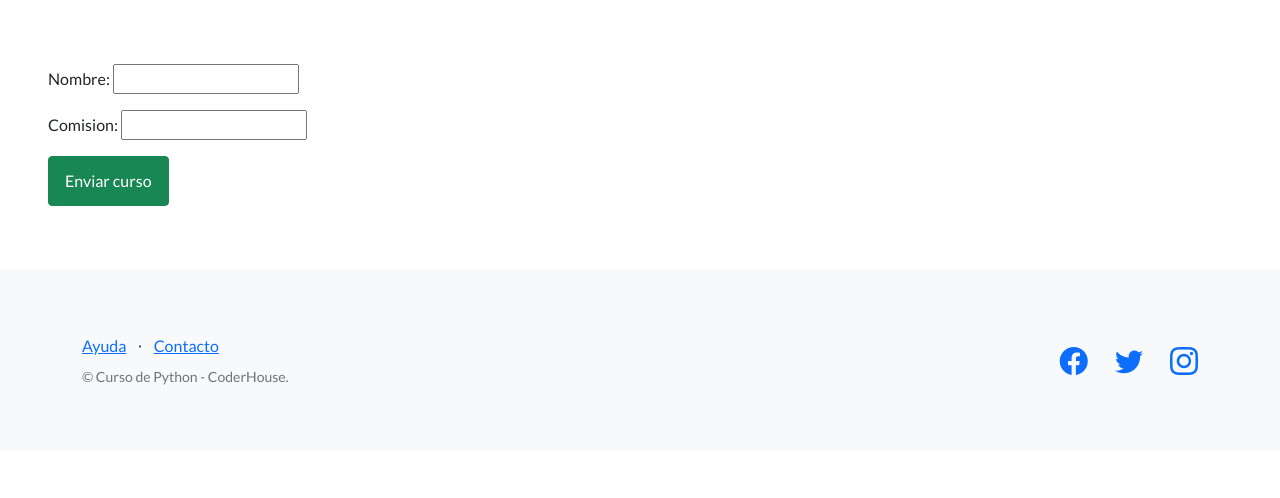
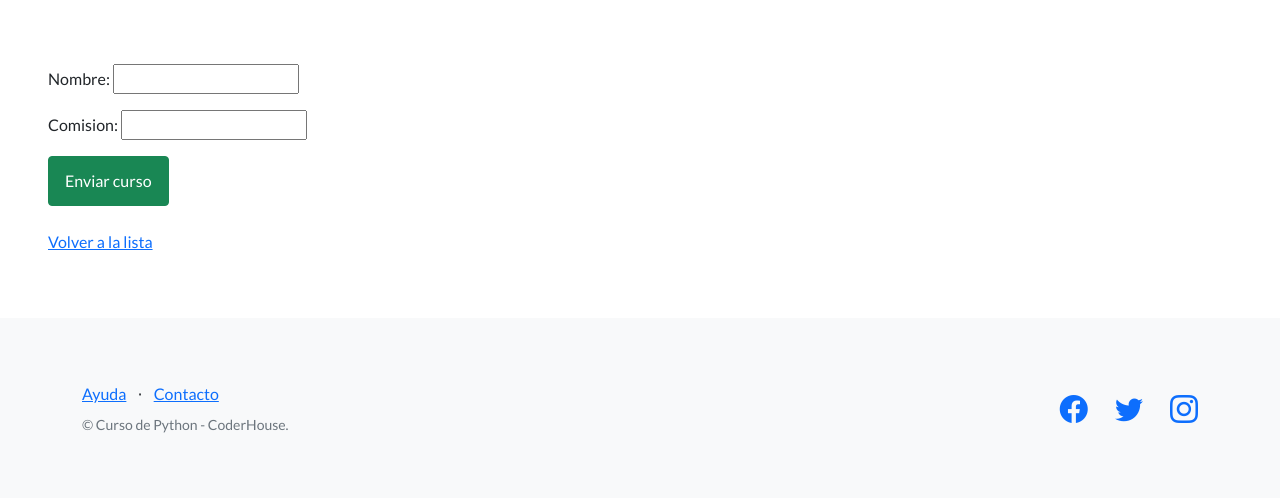
Before and after one commit to pedrorojasg/55350_django, a Django app: page /estudios/crear-curso/ in a window 1280 px wide. Shown: the part 66-564 px from the top of the page. Run offline with Django 4.2, Linux system fonts and the light colour scheme; some libraries are stand-ins or nearby versions.

Commit message:
Mejoras a la navegacion crear y listar curso

```diff
--- a/control_estudios/templates/control_estudios/formulario_curso.html
+++ b/control_estudios/templates/control_estudios/formulario_curso.html
@@ -10,4 +10,6 @@ Crear curso
   {{ formulario.as_p }}
   <input class="btn btn-success" type="submit" value="Enviar curso" />
 </form>
+<br>
+<a href="{% url 'lista_cursos' %}">Volver a la lista</a>
 {% endblock contenido %}
--- a/control_estudios/templates/control_estudios/lista_cursos.html
+++ b/control_estudios/templates/control_estudios/lista_cursos.html
@@ -6,6 +6,8 @@ Lista de cursos
 
 {% block contenido %}
 <h3>Cursos:</h3>
+<a href="{% url 'crear_curso' %}">Crear curso</a>
+<br><br>
 <ul>
   {% for curso in cursos %}
   <li>
```
